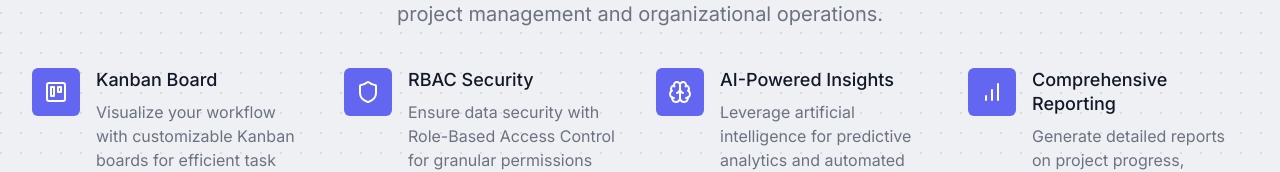
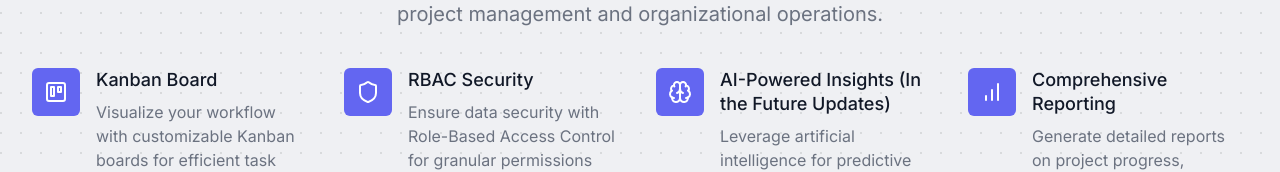
Before and after one commit to OrgDrReach/dreach-project-management, a Next.js app: page / in a window 1280 px wide. Shown: the part 748-920 px from the top of the page. Built offline with nearby package versions, Linux system fonts and the light colour scheme.

Commit message:
docs 📝: Renamed AI-Powered Insights
- Updated a feature name to indicate it will be added in a future updates, changing name from AI-Powered Insights to AI-Powered Insights In the Future Updates.

```diff
--- a/app/page.tsx
+++ b/app/page.tsx
@@ -52,7 +52,7 @@ export default function LandingPage() {
 			icon: Shield,
 		},
 		{
-			name: "AI-Powered Insights",
+			name: "AI-Powered Insights (In the Future Updates)",
 			description:
 				"Leverage artificial intelligence for predictive analytics and automated task assignment.",
 			icon: Brain,
```
